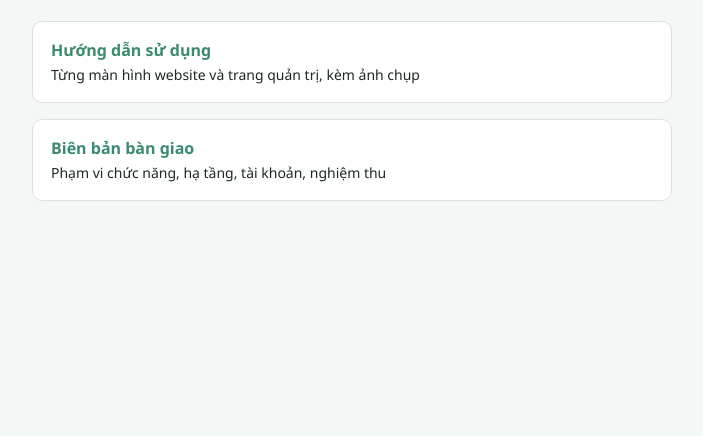
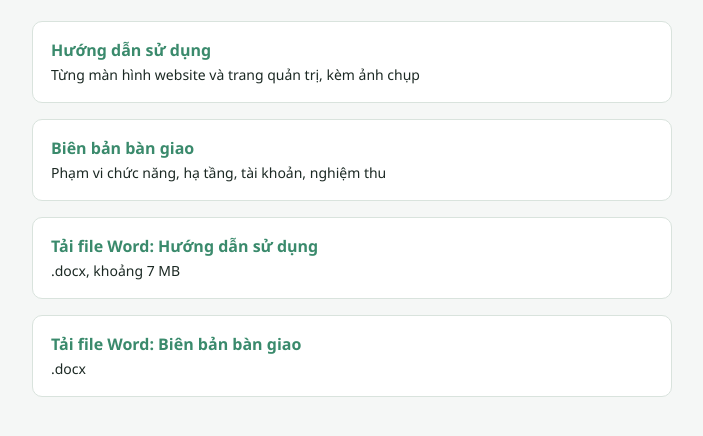
Before and after one commit to doquangthanh/colanh-docs, a plain HTML site: page index.html in a window 1280 px wide. Shown: the part 102-538 px from the top of the page, without its empty margins (288-991 px from the left). Drawn offline with Linux system fonts and the light colour scheme.

Commit message:
docs: add Word downloads

```diff
--- a/index.html
+++ b/index.html
@@ -1,2 +1,2 @@
 <!doctype html>
-<html lang="vi"><head><meta charset="utf-8"><meta name="viewport" content="width=device-width, initial-scale=1"><meta name="robots" content="noindex"><title>Tài liệu Cỏ Lành</title><style>:root{--bg:#f5f7f6;--ink:#1c2924;--brand:#3a8a6c;--card:#fff;--line:#d9e3dd}@media (prefers-color-scheme:dark){:root{--bg:#101714;--ink:#e2ebe6;--brand:#6cc49c;--card:#17201c;--line:#2a3731}}body{margin:0;background:var(--bg);color:var(--ink);font:16px/1.6 "Segoe UI",Roboto,"Helvetica Neue",Arial,sans-serif}main{max-width:640px;margin:0 auto;padding:48px 16px;display:grid;gap:16px}h1{margin:0 0 8px}a{display:block;background:var(--card);border:1px solid var(--line);border-radius:10px;padding:16px 18px;color:var(--brand);font-weight:600;text-decoration:none}a span{display:block;color:var(--ink);font-weight:400;font-size:14px}</style></head><body><main><h1>Tài liệu Cỏ Lành</h1><a href="huong-dan/">Hướng dẫn sử dụng<span>Từng màn hình website và trang quản trị, kèm ảnh chụp</span></a><a href="ban-giao/">Biên bản bàn giao<span>Phạm vi chức năng, hạ tầng, tài khoản, nghiệm thu</span></a></main></body></html>
+<html lang="vi"><head><meta charset="utf-8"><meta name="viewport" content="width=device-width, initial-scale=1"><meta name="robots" content="noindex"><title>Tài liệu Cỏ Lành</title><style>:root{--bg:#f5f7f6;--ink:#1c2924;--brand:#3a8a6c;--card:#fff;--line:#d9e3dd}@media (prefers-color-scheme:dark){:root{--bg:#101714;--ink:#e2ebe6;--brand:#6cc49c;--card:#17201c;--line:#2a3731}}body{margin:0;background:var(--bg);color:var(--ink);font:16px/1.6 "Segoe UI",Roboto,"Helvetica Neue",Arial,sans-serif}main{max-width:640px;margin:0 auto;padding:48px 16px;display:grid;gap:16px}h1{margin:0 0 8px}a{display:block;background:var(--card);border:1px solid var(--line);border-radius:10px;padding:16px 18px;color:var(--brand);font-weight:600;text-decoration:none}a span{display:block;color:var(--ink);font-weight:400;font-size:14px}</style></head><body><main><h1>Tài liệu Cỏ Lành</h1><a href="huong-dan/">Hướng dẫn sử dụng<span>Từng màn hình website và trang quản trị, kèm ảnh chụp</span></a><a href="ban-giao/">Biên bản bàn giao<span>Phạm vi chức năng, hạ tầng, tài khoản, nghiệm thu</span></a><a href="files/Huong-dan-su-dung-Co-Lanh.docx">Tải file Word: Hướng dẫn sử dụng<span>.docx, khoảng 7 MB</span></a><a href="files/Bien-ban-ban-giao-Co-Lanh.docx">Tải file Word: Biên bản bàn giao<span>.docx</span></a></main></body></html>
```
Also changed, not shown: 2 other files.
